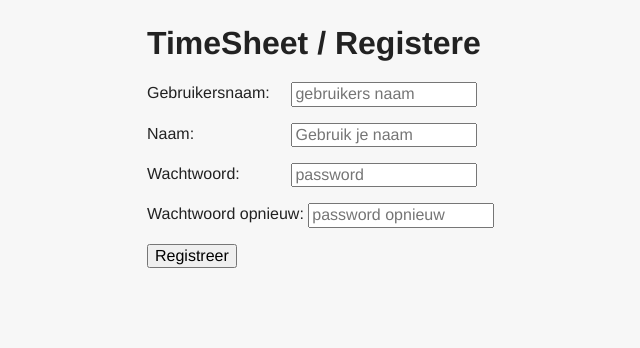
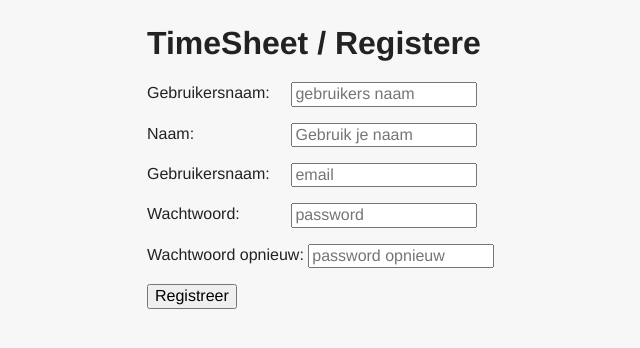
Before and after one commit to karim076/H13_Timesheet, a PHP site: page /Tweede/register.php in a window 1280 px wide. Shown: the part 100-448 px from the top of the page, without its empty margins (13-653 px from the left). Run offline with PHP 8.4, Linux system fonts and the light colour scheme.

Commit message:
Added email

```diff
--- a/register.php
+++ b/register.php
@@ -28,8 +28,12 @@
                 <input type="text" name="username" id="username" placeholder="gebruikers naam">
             </div>
             <div class="form-group">
-                <label for="username">Naam:</label>
-                <input type="text" name="username" id="username" placeholder="Gebruik je naam">
+                <label for="name">Naam:</label>
+                <input type="text" name="name" id="name" placeholder="Gebruik je naam">
+            </div>
+            <div class="form-group">
+                <label for="email">Gebruikersnaam:</label>
+                <input type="email" name="email" id="email" placeholder="email">
             </div>
             <div class="form-group">
                 <label for="password">Wachtwoord:</label>
```
